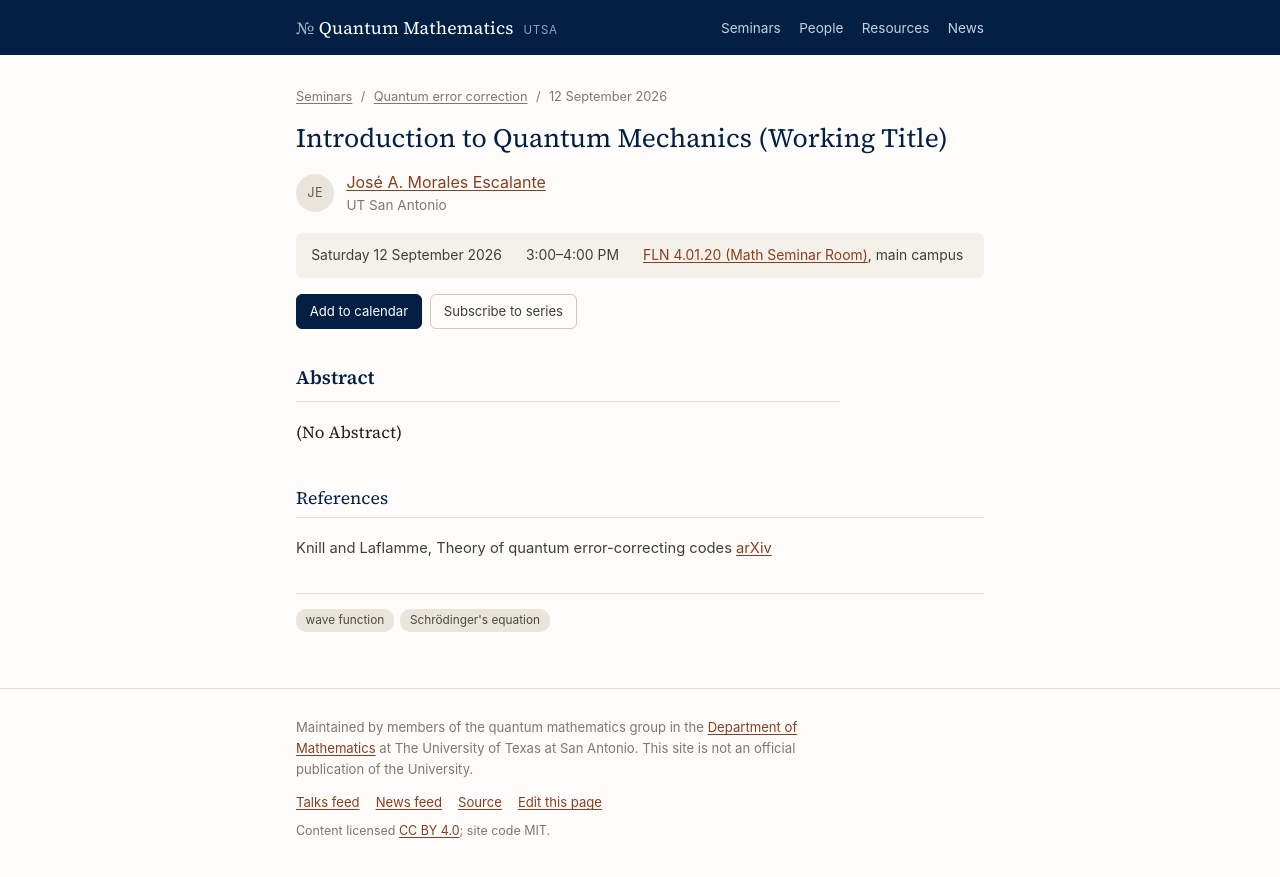
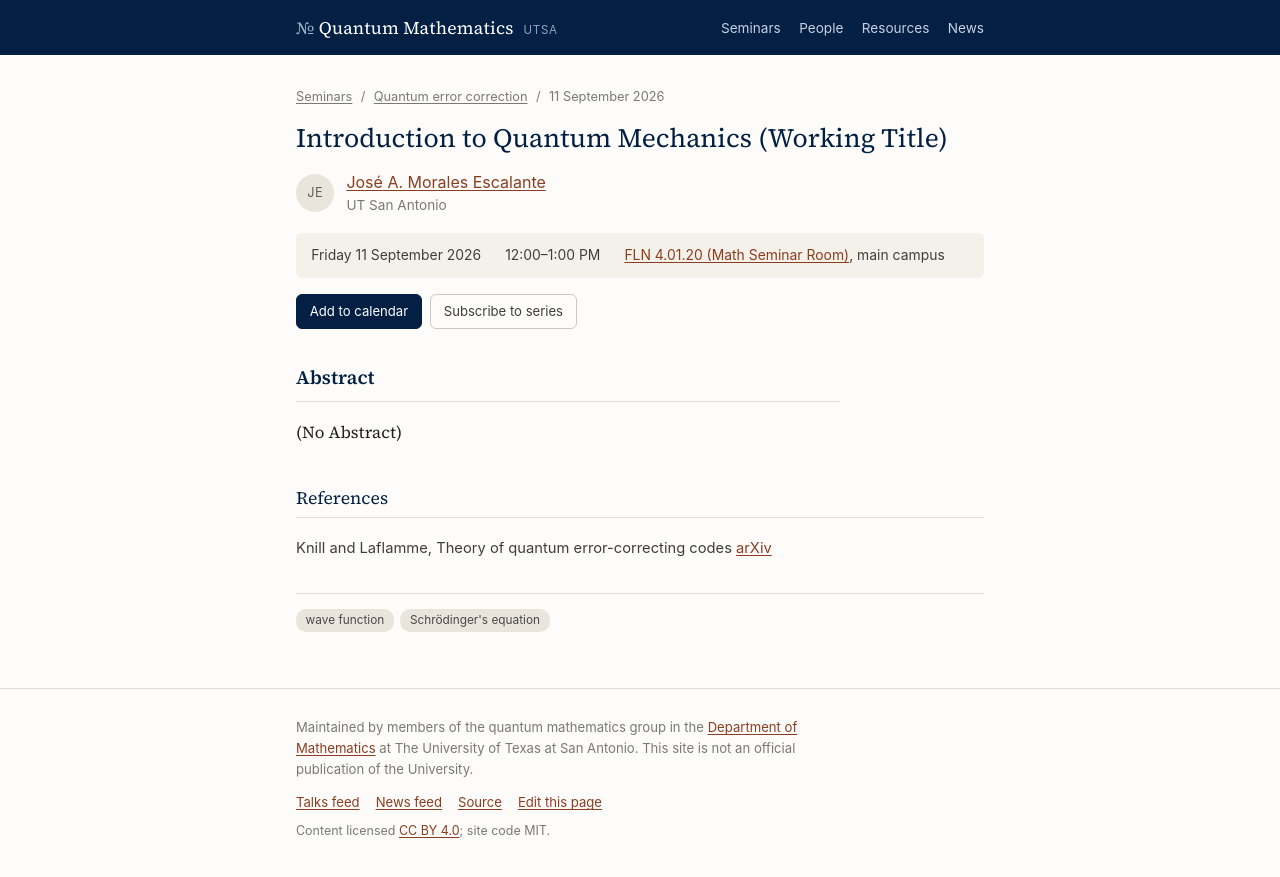
Before and after one commit to utsa-quantum-math/utsa-quantum-math.github.io, a Jekyll site: the page built from _talks/2026-09-11-morales.md, in a window 1280 px wide. Shown: the top 877 px of the page. Built offline with Jekyll 4.4.1, drawn with Linux system fonts in a browser that asks for light colours.

Commit message:
Fix date/time of 1st talk.

```diff
--- a/_talks/2026-09-11-morales.md
+++ b/_talks/2026-09-11-morales.md
@@ -1,7 +1,7 @@
 ---
 series: qec-2026-fall
-date: 2026-09-12 15:00:00 -05:00
-end: 2026-09-12 16:00:00 -05:00
+date: 2026-09-11 12:00:00 -05:00
+end: 2026-09-11 13:00:00 -05:00
 title: "Introduction to Quantum Mechanics (Working Title)"
 summary: "An introduction to the mathematical formalism of quantum mechanics."
 speaker:
```
